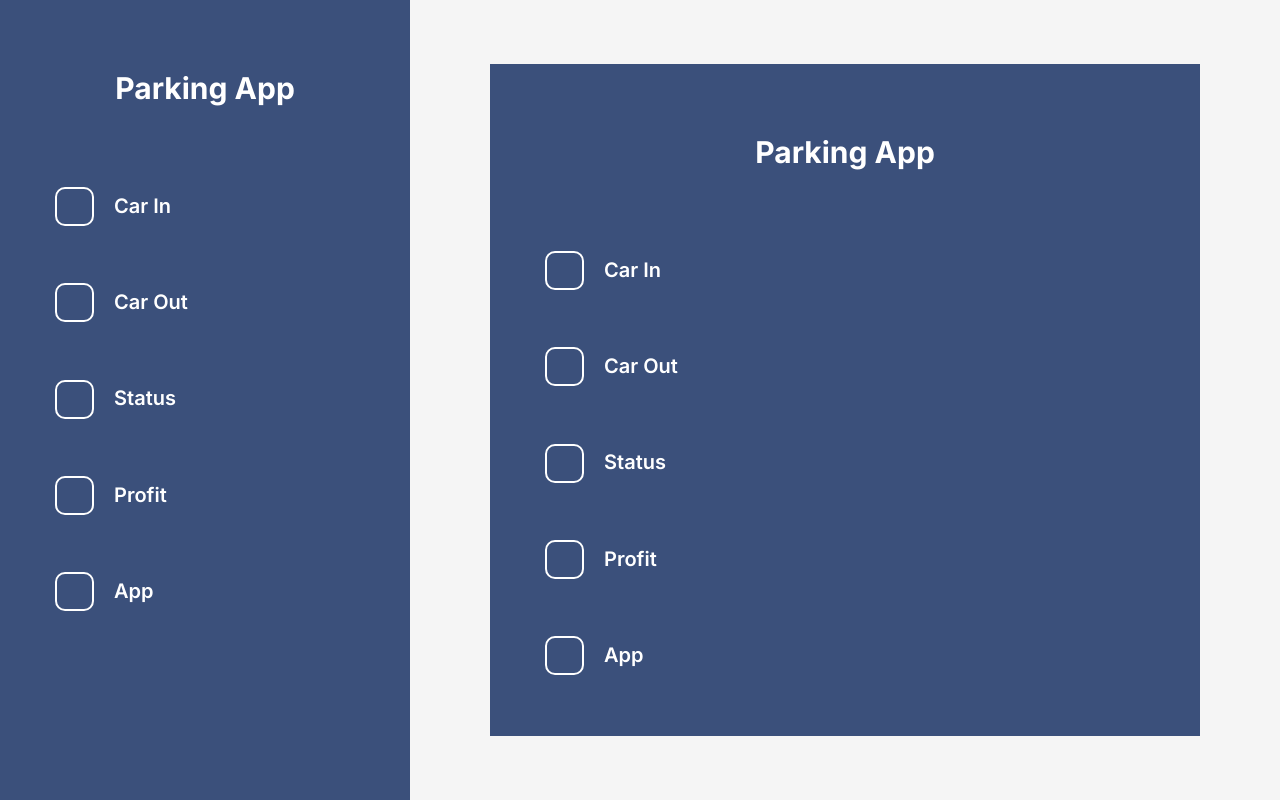
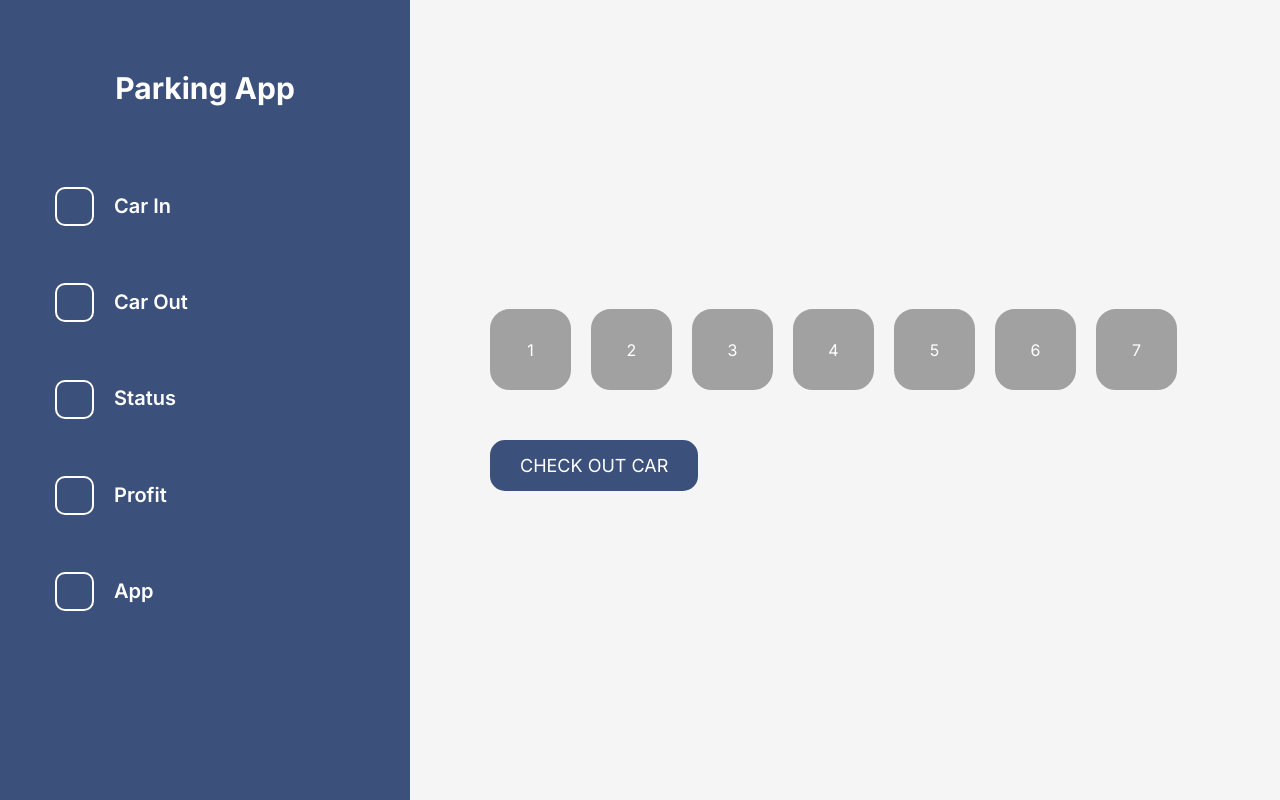
Before and after one commit to nithipramesti/Parking-App, a React (Create React App) app: page /car-out in a window 1280 px wide. Built offline with nearby package versions, Linux system fonts and the light colour scheme; data requests are answered from the project's data file.

Commit message:
car in & car out parking square

```diff
--- a/package.json
+++ b/package.json
@@ -6,6 +6,8 @@
     "@testing-library/jest-dom": "^5.14.1",
     "@testing-library/react": "^11.2.7",
     "@testing-library/user-event": "^12.8.3",
+    "axios": "^0.21.1",
+    "json-server": "^0.16.3",
     "react": "^17.0.2",
     "react-dom": "^17.0.2",
     "react-router-dom": "^5.2.0",
--- a/src/App.jsx
+++ b/src/App.jsx
@@ -2,8 +2,9 @@ import { BrowserRouter, Switch, Route } from "react-router-dom";
 
 import "./App.css";
 import MainSidebar from "./component/MainSidebar";
+import MainMenu from "./pages/MainMenu";
 import CarIn from "./pages/CarIn";
-import MainMenu from "./pages/MainMenu";
+import CarOut from "./pages/CarOut";
 
 function App() {
   return (
@@ -13,6 +14,7 @@ function App() {
         <div className="display-right">
           <Switch>
             <Route component={CarIn} path="/car-in" />
+            <Route component={CarOut} path="/car-out" />
             <Route component={MainMenu} path="/" />
           </Switch>
         </div>
--- a/src/assets/styles/CarIn.css
+++ b/src/assets/styles/CarIn.css
@@ -24,14 +24,14 @@
   height: 75px;
 }
 
-.fill-true {
+.filled-true {
   background-color: #a1a1a1;
   color: #ffffff;
 }
 
 /* BUTTON */
 
-.btn-ticket {
+button {
   font-family: inherit;
   font-size: 18px;
   text-transform: uppercase;
--- /dev/null
+++ b/src/assets/styles/CarOut.css
@@ -0,0 +1,3 @@
+.checkout-true {
+  border-color: lawngreen;
+}
--- /dev/null
+++ b/src/fake-api/db.json
@@ -0,0 +1,46 @@
+{
+  "parkingSpace": [
+    {
+      "id": 1,
+      "filled": true,
+      "hour": 4,
+      "willCheckOut": false
+    },
+    {
+      "id": 2,
+      "filled": true,
+      "hour": 0,
+      "willCheckOut": false
+    },
+    {
+      "id": 3,
+      "filled": true,
+      "hour": 0,
+      "willCheckOut": false
+    },
+    {
+      "id": 4,
+      "filled": true,
+      "hour": 0,
+      "willCheckOut": false
+    },
+    {
+      "id": 5,
+      "filled": true,
+      "hour": 3,
+      "willCheckOut": false
+    },
+    {
+      "id": 6,
+      "filled": true,
+      "hour": 0,
+      "willCheckOut": false
+    },
+    {
+      "id": 7,
+      "filled": true,
+      "hour": 0,
+      "willCheckOut": false
+    }
+  ]
+}
--- a/src/pages/CarIn.jsx
+++ b/src/pages/CarIn.jsx
@@ -1,34 +1,34 @@
-import { useState } from "react";
+import Axios from "axios";
+import { useEffect, useState } from "react";
 import "../assets/styles/CarIn.css";
 
 function CarIn() {
-  const [parkingSpace, setParkingSpace] = useState([
-    { no: 1, fill: true, hour: 4 },
-    { no: 2, fill: true, hour: 3 },
-    { no: 3, fill: true, hour: 1 },
-    { no: 4, fill: false, hour: 0 },
-    { no: 5, fill: true, hour: 3 },
-    { no: 6, fill: false, hour: 0 },
-    { no: 7, fill: false, hour: 0 },
-    { no: 8, fill: true, hour: 7 },
-  ]);
+  const [parkingSpace, setParkingSpace] = useState([]);
   const [ticketDisplay, setTicketDisplay] = useState(false);
+
+  const fetchParkingSpace = () => {
+    Axios.get("http://localhost:2000/parkingSpace")
+      .then((res) => {
+        setParkingSpace(res.data);
+      })
+      .catch((err) => console.log(err));
+  };
 
   const renderParkingSpace = () => {
     return parkingSpace.map((val) => {
       return (
-        <div className={`parkingUnit fill-${val.fill}`}>
-          <p>{val.no}</p>
+        <div className={`parkingUnit filled-${val.filled}`}>
+          <p>{val.id}</p>
         </div>
       );
     });
   };
 
   const findNearestSpace = () => {
-    return parkingSpace.findIndex((val) => val.fill === false);
+    return parkingSpace.findIndex((val) => val.filled === false) + 1;
   };
 
-  const generateTicket = () => {
+  const generateTicket = (id) => {
     const timeCome = document.querySelector("#time-come");
     const dateCome = document.querySelector("#date-come");
     const parkingNo = document.querySelector("#parking-no span");
@@ -46,16 +46,32 @@ function CarIn() {
     dateCome.innerHTML = `${dateNow}/${monthNow + 1}/${yearNow}`;
 
     //Parking slot no
-    parkingNo.innerHTML = findNearestSpace() + 1;
+    parkingNo.innerHTML = findNearestSpace();
+
+    //fill the space
+    Axios.patch(`http://localhost:2000/parkingSpace/${id}`, {
+      filled: true,
+    })
+      .then(() => {
+        fetchParkingSpace();
+      })
+      .catch((err) => console.log(err));
 
     //Displaying ticket
     setTicketDisplay(true);
   };
 
+  useEffect(() => {
+    fetchParkingSpace();
+  }, []);
+
   return (
     <div className="carIn">
       <div className="parkingSpace">{renderParkingSpace()}</div>
-      <button className="btn-ticket" onClick={generateTicket}>
+      <button
+        className="btn-ticket"
+        onClick={() => generateTicket(findNearestSpace())}
+      >
         Generate Ticket
       </button>
       <div className={`ticket display-${ticketDisplay}`}>
--- /dev/null
+++ b/src/pages/CarOut.jsx
@@ -0,0 +1,70 @@
+import Axios from "axios";
+import { useEffect, useState } from "react";
+import "../assets/styles/CarOut.css";
+
+function CarOut() {
+  const [parkingSpace, setParkingSpace] = useState([]);
+  const [willCheckOut, setWillCheckOut] = useState(0);
+
+  const fetchParkingSpace = () => {
+    Axios.get("http://localhost:2000/parkingSpace")
+      .then((res) => {
+        setParkingSpace(res.data);
+      })
+      .catch((err) => console.log(err));
+  };
+
+  const markingCheckOut = (val) => {
+    if (val.filled) {
+      alert(val.id);
+      Axios.patch(`http://localhost:2000/parkingSpace/${val.id}`, {
+        willCheckOut: true,
+      })
+        .then(() => {
+          fetchParkingSpace();
+        })
+        .catch((err) => console.log(err));
+      setWillCheckOut(val.id);
+    } else {
+      alert("nor");
+    }
+  };
+
+  const checkOut = (id) => {
+    Axios.patch(`http://localhost:2000/parkingSpace/${id}`, {
+      filled: false,
+      hour: 0,
+      willCheckOut: false,
+    }).then(() => {
+      fetchParkingSpace();
+    });
+  };
+
+  const renderParkingSpace = () => {
+    return parkingSpace.map((val) => {
+      return (
+        <div
+          className={`parkingUnit filled-${val.filled} checkout-${val.willCheckOut}`}
+          onClick={() => markingCheckOut(val)}
+        >
+          <p>{val.id}</p>
+        </div>
+      );
+    });
+  };
+
+  useEffect(() => {
+    fetchParkingSpace();
+  }, []);
+
+  return (
+    <div className="carOut">
+      <div className="parkingSpace">{renderParkingSpace()}</div>
+      <button className="btn-out" onClick={() => checkOut(willCheckOut)}>
+        Check Out Car
+      </button>
+    </div>
+  );
+}
+
+export default CarOut;
```
Also changed, not shown: 1 other file (tests, documents, lock files or other folders).
